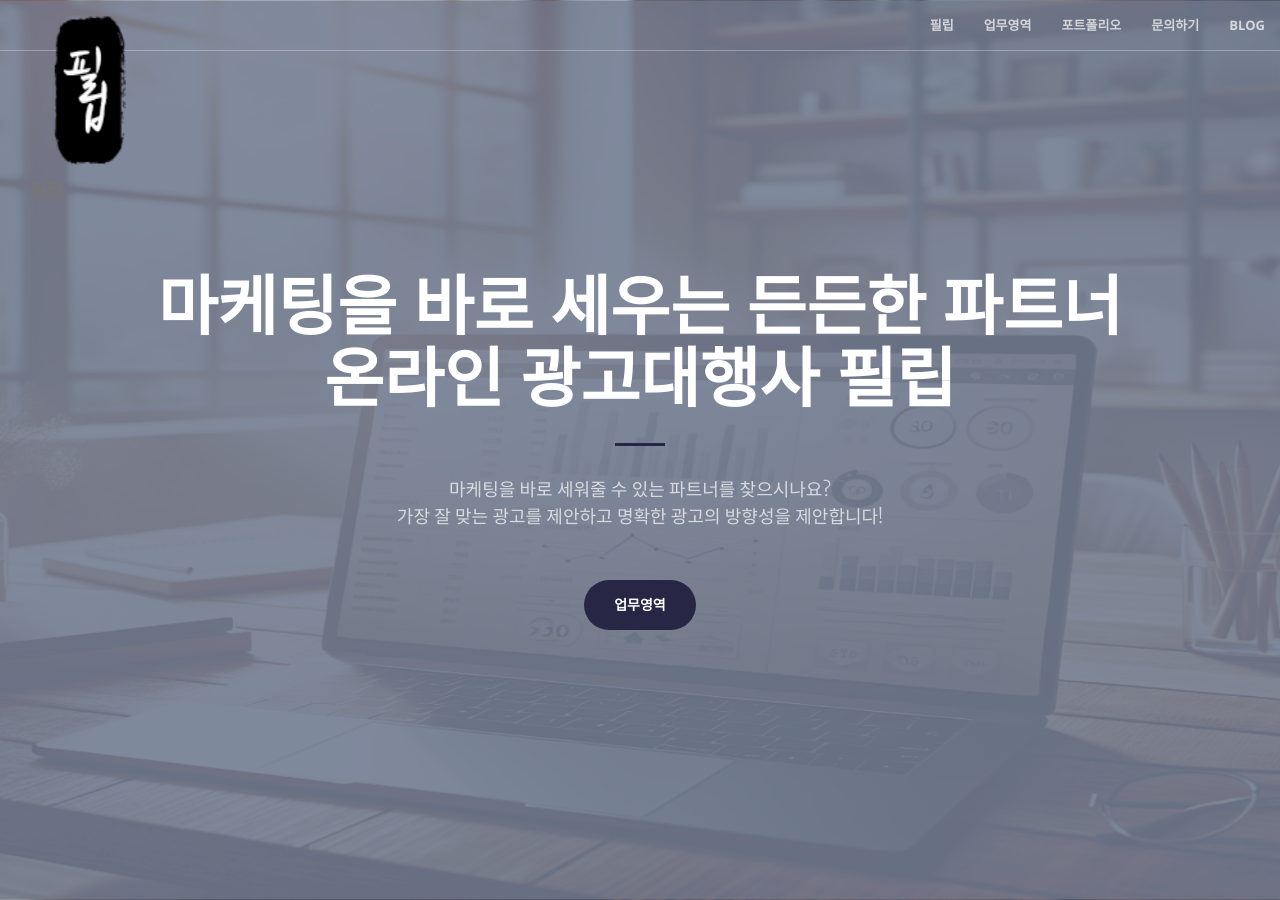
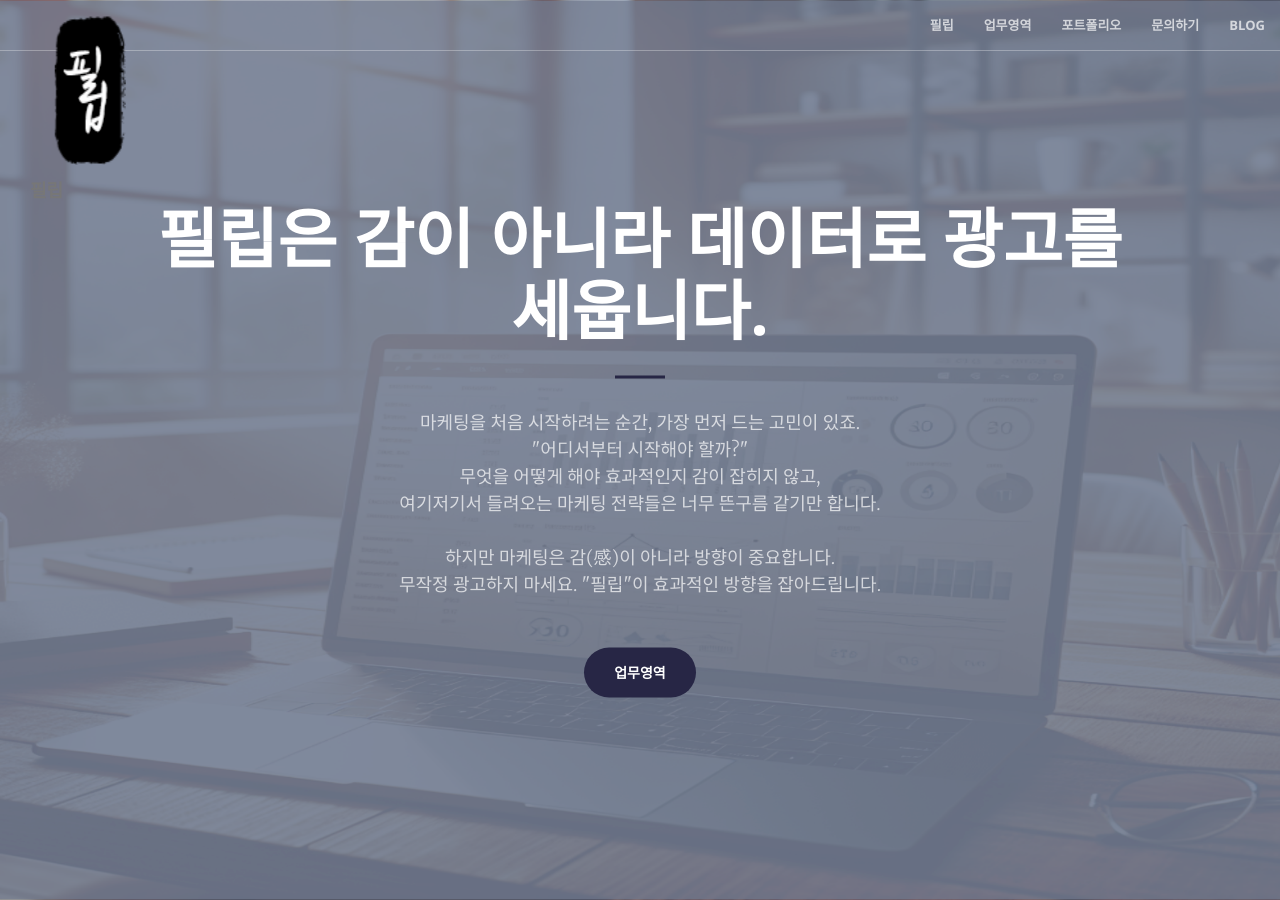
Before and after one commit to philipcommunication/philip-homepage, a Jekyll site: the page built from index.html, in a window 1280 px wide and 900 px high. Built offline with Jekyll 4.4.1, drawn with Linux system fonts in a browser that asks for light colours.

Commit message:
Update header.html

```diff
--- a/_includes/header.html
+++ b/_includes/header.html
@@ -2,11 +2,17 @@
     <div class="header-content">
         <div class="header-content-inner">
             <h1 class="main-title">
-                마케팅을 바로 세우는 든든한 파트너<br>
-                온라인 광고대행사 필립
+                필립은 감이 아니라 데이터로 광고를 세웁니다.<br>
+
             </h1>
             <hr>
-            <p>마케팅을 바로 세워줄 수 있는 파트너를 찾으시나요?<br>가장 잘 맞는 광고를 제안하고 명확한 광고의 방향성을 제안합니다!</p>
+            <p>마케팅을 처음 시작하려는 순간, 가장 먼저 드는 고민이 있죠.<br>
+                "어디서부터 시작해야 할까?"<br>
+                무엇을 어떻게 해야 효과적인지 감이 잡히지 않고,<br>
+                여기저기서 들려오는 마케팅 전략들은 너무 뜬구름 같기만 합니다.<br>
+                <br>
+                하지만 마케팅은 감(感)이 아니라 방향이 중요합니다.<br>
+                무작정 광고하지 마세요. "필립"이 효과적인 방향을 잡아드립니다.</p>
             <a href="#services" class="btn btn-primary btn-xl page-scroll">업무영역</a>
         </div>
     </div>
```
